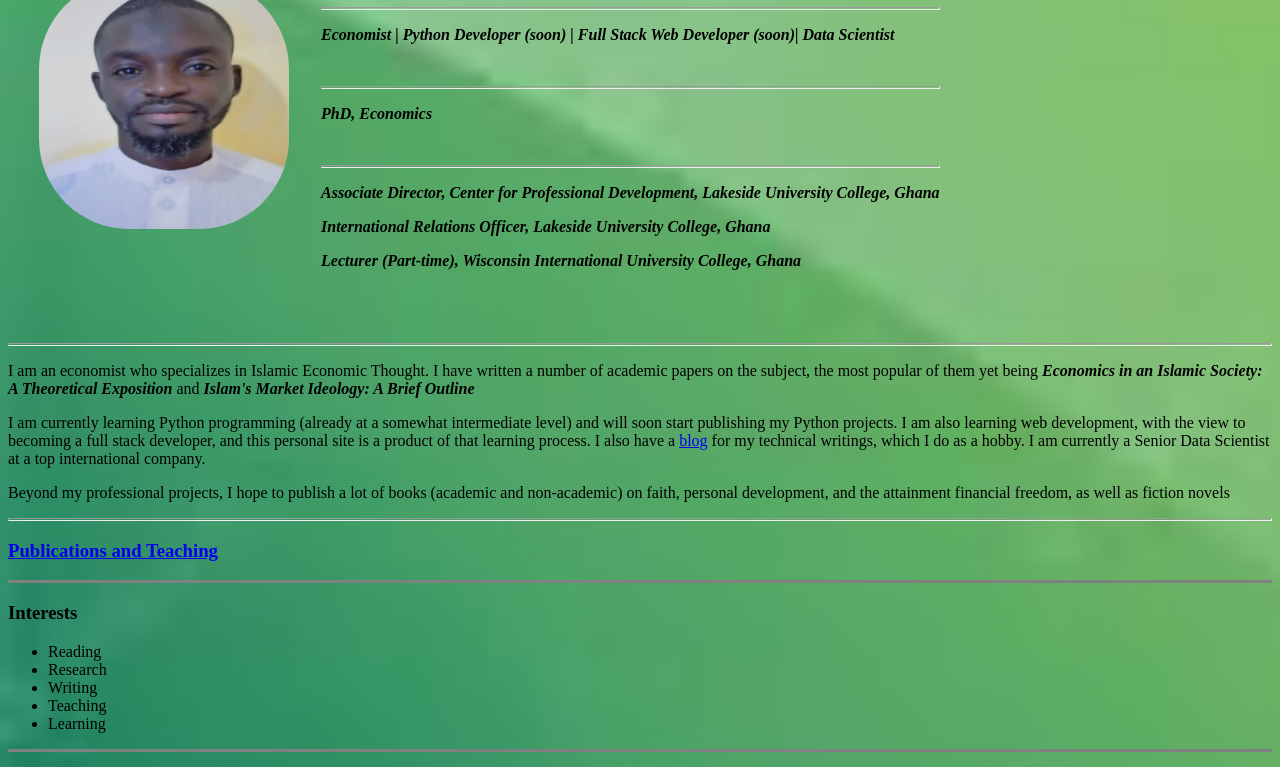
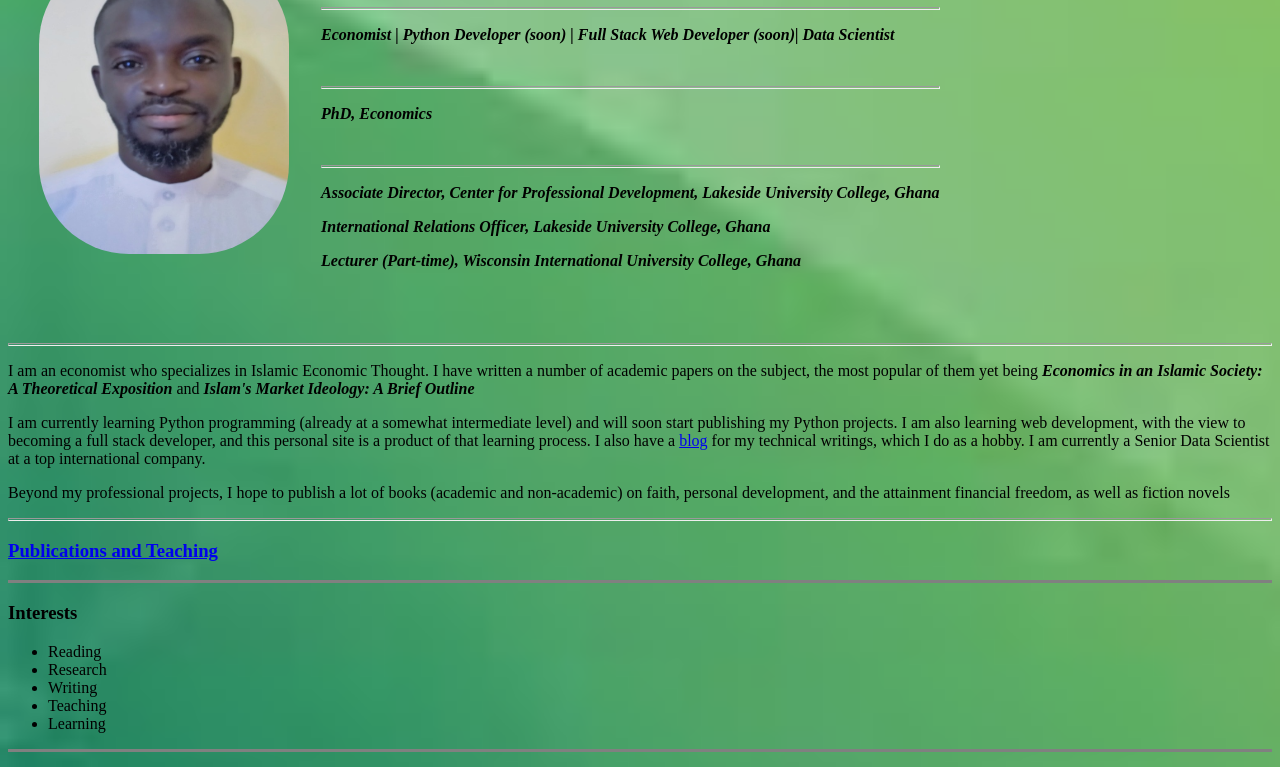
Before and after one commit to dr-adada/personal_site, a plain HTML site: page index.html in a window 1280 px wide. Shown: the part 123-890 px from the top of the page. Drawn offline with Linux system fonts and the light colour scheme.

Commit message:
Update style.css

```diff
--- a/style.css
+++ b/style.css
@@ -1,7 +1,7 @@
 .profile_img {
   border-radius: 90px;
   width: 250px !important;
-  height: 250px !important;
+  height: 300px !important;
 }
 body {
   background-image: url("background4.jpg");
```
